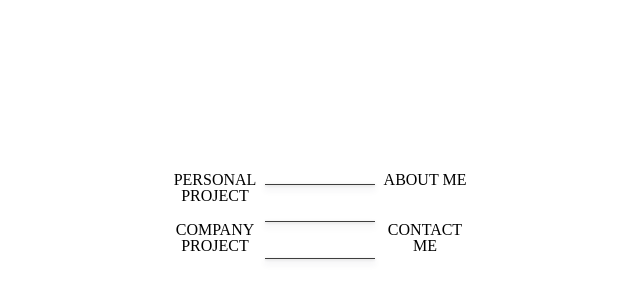
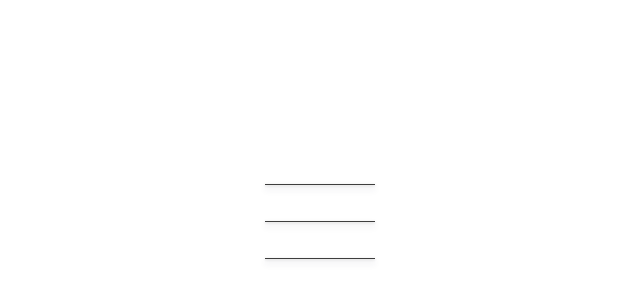
Before and after one commit to sunivers/MyPortfolio, a Vue app: page / in a window 1280 px wide. Shown: the part 178-478 px from the top of the page, without its empty margins (320-960 px from the left). Built offline with nearby package versions, Linux system fonts and the light colour scheme.

Commit message:
컴포넌트 확장 용이하도록 nav 리스트 logo 컴포넌트 내 slot으로 변경

```diff
--- a/src/App.vue
+++ b/src/App.vue
@@ -1,12 +1,11 @@
 <template>
   <div id="app">
-    <logo></logo>
-    <ul class="nav-list">
-      <li>personal project</li>
-      <li>about me</li>
-      <li>company project</li>
-      <li>contact me</li>
-    </ul>
+    <logo>
+      <template slot="list-1">personal p.j</template>
+      <template slot="list-2">about me</template>
+      <template slot="list-3">company p.j</template>
+      <template slot="list-4">contact me</template>
+    </logo>
   </div>
 </template>
 
@@ -27,28 +26,4 @@ export default {
 html, body, #app {
   height: 100%;
 }
-#app {
-  height: 100%;
-  display: flex;
-  flex-direction: column;
-  align-items: center;
-  justify-content: center;
-}
-.nav-list {
-  position: absolute;
-  width: 310px;
-}
-.nav-list li {
-  width: 100px;
-  height: 50px;
-  display: inline-block;
-  text-align: center;
-  vertical-align: middle;
-  font-size: 1rem;
-  font-weight: 100;
-  text-transform: uppercase;
-}
-.nav-list li:nth-child(odd) {
-  margin-right: 110px;
-}
 </style>
--- a/src/components/Logo.vue
+++ b/src/components/Logo.vue
@@ -1,8 +1,16 @@
 <template>
-    <div class="logo-bars">
-        <div class="logo-bar top"></div>
-        <div class="logo-bar medium"></div>
-        <div class="logo-bar bottom"></div>
+    <div class="flex-container">
+        <div class="logo-bars">
+            <div class="logo-bar top"></div>
+            <div class="logo-bar medium"></div>
+            <div class="logo-bar bottom"></div>
+        </div>
+        <ul class="nav-list">
+            <li><slot name="list-1"></slot></li>
+            <li><slot name="list-2"></slot></li>
+            <li><slot name="list-3"></slot></li>
+            <li><slot name="list-4"></slot></li>
+        </ul>
     </div>
 </template>
 
@@ -13,6 +21,15 @@ export default {
 </script>
 
 <style scoped>
+.flex-container {
+    height: 100%;
+    display: flex;
+    flex-direction: column;
+    align-items: center;
+    justify-content: center;
+}
+
+/* logo-bar CSS */
 .logo-bars {
     position: relative;
     width: 110px;
@@ -51,4 +68,30 @@ export default {
     transform: rotate(-45deg);
 }
 
+/* nav-list CSS */
+.nav-list {
+  position: absolute;
+  width: 310px;
+}
+.nav-list li {
+  width: 100px;
+  padding: 20px 0;
+  display: inline-block;
+  text-align: center;
+  vertical-align: middle;
+  font-size: 1rem;
+  font-weight: 100;
+  text-transform: uppercase;
+  opacity: 0;
+}
+.nav-list li:nth-child(odd) {
+  margin-right: 110px;
+}
+.nav-list li:nth-child(1), .nav-list li:nth-child(2) {
+    margin-bottom: 40px;
+}
+.logo-bars:hover + .nav-list li {
+    transition: 0.2s ease-in 0.8s;
+    opacity: 1;
+}
 </style>
```
